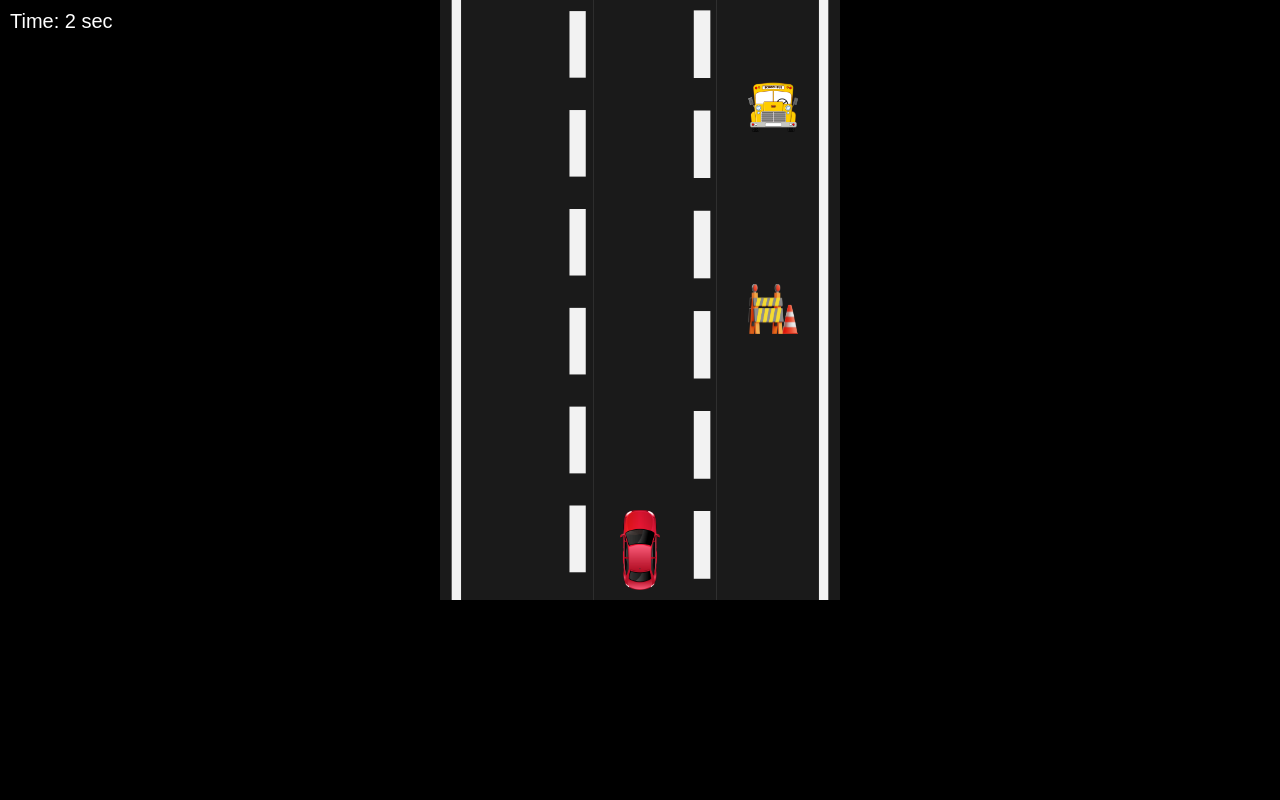
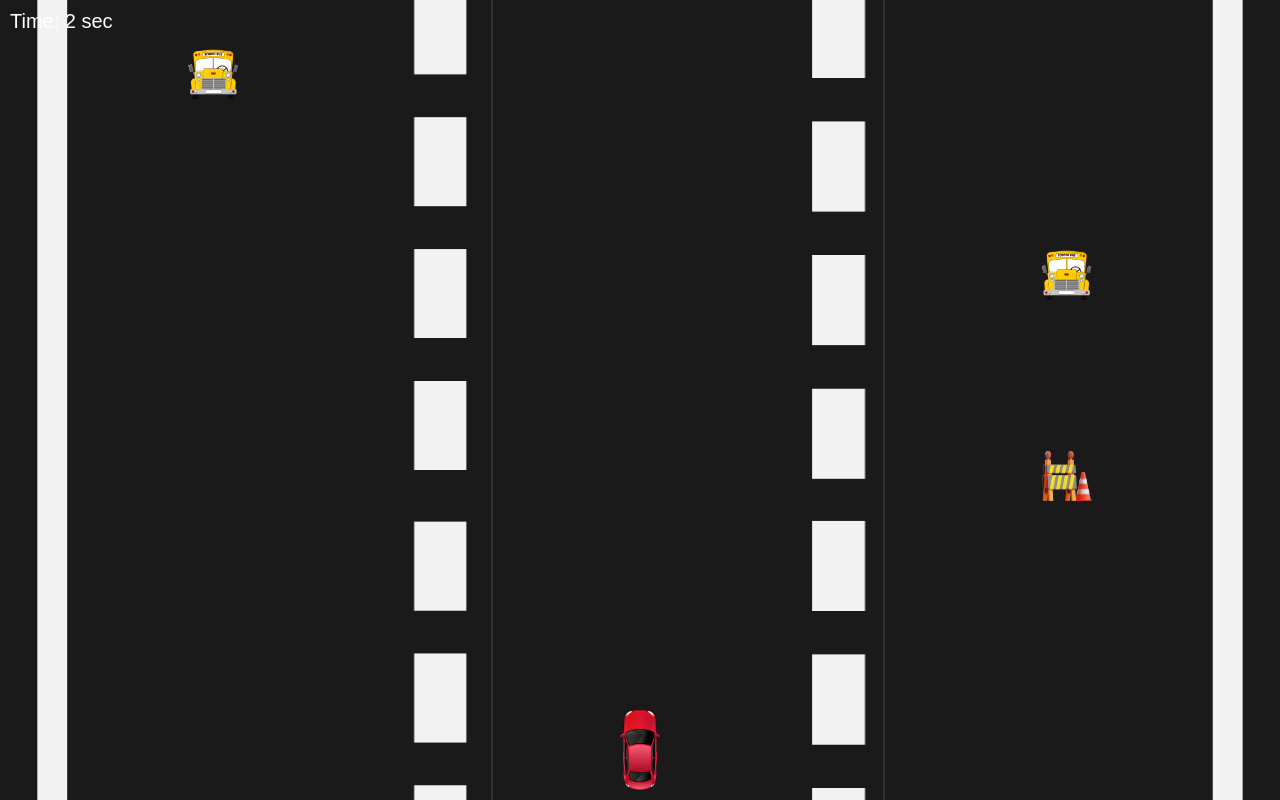
Before and after one commit to siiirwat/cargame, a plain HTML site: page index.html in a window 1280 px wide. Both pictures are taken after a click on the button "Start Game". Drawn offline with Linux system fonts and the light colour scheme.

Commit message:
Update index.html

```diff
--- a/index.html
+++ b/index.html
@@ -2,66 +2,63 @@
 <html lang="en">
 <head>
   <meta charset="UTF-8" />
-<meta name="viewport" content="width=device-width, initial-scale=1.0" />
+  <meta name="viewport" content="width=device-width, initial-scale=1.0, user-scalable=no" />
   <title>Car Dodge Game</title>
   <style>
-  body, html { margin: 0; padding: 0; overflow: hidden; background: black; }
-
-  #startScreen {
+    body, html {
+      margin: 0;
+      padding: 0;
+      overflow: hidden;
+      background: black;
+      touch-action: none;
+    }
+    #startScreen, #gameOverScreen {
       position: absolute;
       top: 0; left: 0;
       width: 100%; height: 100%;
-    background: url('bg.png') no-repeat center center/cover;
-    color: white;
       display: flex;
       justify-content: center;
       align-items: center;
       flex-direction: column;
       font-family: sans-serif;
       font-size: 24px;
+      color: white;
+    }
+    #startScreen {
+      background: url('bg.png') no-repeat center center/cover;
     }
     #startScreen img.car {
-    width: 120px;
+      width: 100px;
       margin-bottom: 20px;
     }
-
     #gameOverScreen {
-    position: absolute;
-    top: 0; left: 0;
-    width: 100%; height: 100%;
       background: rgba(0,0,0,0.8);
-    color: white;
-    display: flex;
-    justify-content: center;
-    align-items: center;
-    flex-direction: column;
-    font-family: sans-serif;
-    font-size: 24px;
       display: none;
     }
-
     #timerDisplay {
       position: absolute;
-    top: 10px; left: 10px;
+      top: 10px;
+      left: 10px;
       color: white;
       font-family: sans-serif;
       font-size: 20px;
     }
-
     button {
-    font-size: 24px;
+      font-size: 20px;
       padding: 10px 20px;
       cursor: pointer;
+      margin-top: 10px;
     }
-
     #gameCanvas {
+      display: block;
       background: black;
-    display: block;
       margin: 0 auto;
+      touch-action: none;
     }
   </style>
 </head>
 <body>
+
   <div id="startScreen">
     <img src="car.png" class="car" alt="Car Image" />
     <div>🚗 Car Dodge Game</div>
@@ -75,113 +72,153 @@
 
   <div id="timerDisplay">Time: 0 sec</div>
 
-  <canvas id="gameCanvas" width="400" height="600"></canvas>
+  <canvas id="gameCanvas"></canvas>
 
 <script>
 const canvas = document.getElementById('gameCanvas');
 const ctx = canvas.getContext('2d');
+
+// ปรับขนาด canvas ให้เต็มหน้าจอมือถือ
+function resizeCanvas() {
+  canvas.width = window.innerWidth;
+  canvas.height = window.innerHeight;
+}
+window.addEventListener('resize', resizeCanvas);
+resizeCanvas();
+
 const laneWidth = canvas.width / 3;
 const carWidth = 40;
 const carHeight = 80;
 const obstacleWidth = 50;
 const obstacleHeight = 50;
 const minGap = carHeight * 2;
+
 let carLane = 1;
-let speed = 2;
+let speed = 3;
 let score = 0;
 let obstacles = [];
 let gameActive = false;
-let startTime = 0;
+let bgY = 0;
 
-// โหลดภาพรถและพื้นหลัง
+// โหลดภาพ
 const carImg = new Image(); carImg.src = 'car.png';
 const bgImg = new Image(); bgImg.src = 'bg.png';
 
-// โหลดภาพสิ่งกีดขวาง 4 ภาพแบบสุ่ม
 const obstacleImgs = [new Image(), new Image(), new Image(), new Image()];
 obstacleImgs[0].src = 'br.png';
 obstacleImgs[1].src = 'tr.png';
 obstacleImgs[2].src = 'peple.png';
 obstacleImgs[3].src = 'bus.png';
 
-// โหลดเสียงเริ่มเกม, เสียงในเกม, เสียงเกมโอเวอร์
-const startSound = new Audio('');
-const gameSound = new Audio('game.mp3');
-gameSound.loop = true;
+// เสียง (ไม่บังคับใส่ startSound)
+const gameSound = new Audio('game.mp3'); gameSound.loop = true;
 const gameOverSound = new Audio('gameover.mp3');
 
+function drawBackground() {
+  bgY += speed;
+  if (bgY >= canvas.height) bgY = 0;
+
+  ctx.drawImage(bgImg, 0, bgY - canvas.height, canvas.width, canvas.height);
+  ctx.drawImage(bgImg, 0, bgY, canvas.width, canvas.height);
+}
+
 function drawCar() {
-  ctx.drawImage(carImg, carLane * laneWidth + (laneWidth - carWidth)/2, canvas.height - carHeight - 10, carWidth, carHeight);
+  const x = carLane * laneWidth + (laneWidth - carWidth) / 2;
+  const y = canvas.height - carHeight - 10;
+  ctx.drawImage(carImg, x, y, carWidth, carHeight);
 }
+
 function drawObstacles() {
   obstacles.forEach(ob => {
-    ctx.drawImage(ob.img, ob.lane * laneWidth + (laneWidth - obstacleWidth)/2, ob.y, obstacleWidth, obstacleHeight);
+    const x = ob.lane * laneWidth + (laneWidth - obstacleWidth) / 2;
+    ctx.drawImage(ob.img, x, ob.y, obstacleWidth, obstacleHeight);
   });
 }
+
 function updateObstacles() {
   obstacles.forEach(ob => ob.y += speed);
   if (obstacles.length === 0 || obstacles[obstacles.length - 1].y > 150) {
-    const possibleLanes = [0, 1, 2].filter(lane => !obstacles.some(ob => ob.lane === lane && (canvas.height - ob.y - obstacleHeight) < minGap));
+    const possibleLanes = [0, 1, 2].filter(lane =>
+      !obstacles.some(ob => ob.lane === lane && (canvas.height - ob.y - obstacleHeight) < minGap)
+    );
     if (possibleLanes.length > 0) {
       const lane = possibleLanes[Math.floor(Math.random() * possibleLanes.length)];
       const img = obstacleImgs[Math.floor(Math.random() * obstacleImgs.length)];
-      obstacles.push({ lane: lane, y: -obstacleHeight, img: img });
+      obstacles.push({ lane, y: -obstacleHeight, img });
     }
   }
   obstacles = obstacles.filter(ob => ob.y < canvas.height);
 }
+
 function checkCollision() {
+  const carY = canvas.height - carHeight - 10;
   for (let ob of obstacles) {
-    if (ob.lane === carLane && ob.y + obstacleHeight > canvas.height - carHeight - 10 && ob.y < canvas.height - 10) {
+    if (ob.lane === carLane && ob.y + obstacleHeight > carY && ob.y < canvas.height - 10) {
       endGame();
     }
   }
 }
+
 function gameLoop() {
   if (!gameActive) return;
-  ctx.drawImage(bgImg, 0, 0, canvas.width, canvas.height);
+  drawBackground();
   drawCar();
   drawObstacles();
   updateObstacles();
   checkCollision();
+
   score++;
   if (score % 60 === 0) {
-    const timeInSeconds = Math.floor(score / 60);
-    document.getElementById('timerDisplay').innerText = 'Time: ' + timeInSeconds + ' sec';
+    document.getElementById('timerDisplay').innerText = 'Time: ' + Math.floor(score / 60) + ' sec';
   }
-  if (score % 500 === 0) { speed *= 1.1; }
+  if (score % 500 === 0) speed *= 1.1;
+
   requestAnimationFrame(gameLoop);
 }
+
 function startGame() {
-  startSound.play();
   gameSound.currentTime = 0;
   gameSound.play();
   document.getElementById('startScreen').style.display = 'none';
   document.getElementById('gameOverScreen').style.display = 'none';
   document.getElementById('timerDisplay').innerText = 'Time: 0 sec';
   carLane = 1;
-  speed = 2;
+  speed = 3;
   score = 0;
   obstacles = [];
+  bgY = 0;
   gameActive = true;
-  startTime = Date.now();
   gameLoop();
 }
+
 function endGame() {
   gameSound.pause();
   gameOverSound.play();
   gameActive = false;
-  const timeInSeconds = Math.floor(score / 60);
-  document.getElementById('finalScore').innerText = 'Game Over! Time: ' + timeInSeconds + ' sec';
+  document.getElementById('finalScore').innerText = 'Game Over! Time: ' + Math.floor(score / 60) + ' sec';
   document.getElementById('gameOverScreen').style.display = 'flex';
 }
-document.getElementById('startButton').addEventListener('click', startGame);
-document.getElementById('restartButton').addEventListener('click', startGame);
+
+// ควบคุมด้วยปุ่มคีย์บอร์ด
 document.addEventListener('keydown', (e) => {
   if (!gameActive) return;
   if (e.key === 'ArrowLeft' && carLane > 0) carLane--;
   else if (e.key === 'ArrowRight' && carLane < 2) carLane++;
 });
+
+// ควบคุมด้วยการแตะหน้าจอ (มือถือ)
+canvas.addEventListener('touchstart', (e) => {
+  if (!gameActive) return;
+  const touchX = e.touches[0].clientX;
+  const third = canvas.width / 3;
+  if (touchX < third && carLane > 0) carLane--;
+  else if (touchX > 2 * third && carLane < 2) carLane++;
+});
+
+// เริ่มเกม / เริ่มใหม่
+document.getElementById('startButton').addEventListener('click', startGame);
+document.getElementById('restartButton').addEventListener('click', startGame);
 </script>
+
 </body>
 </html>
```
Lines whose indentation alone changed are shown as unchanged.
